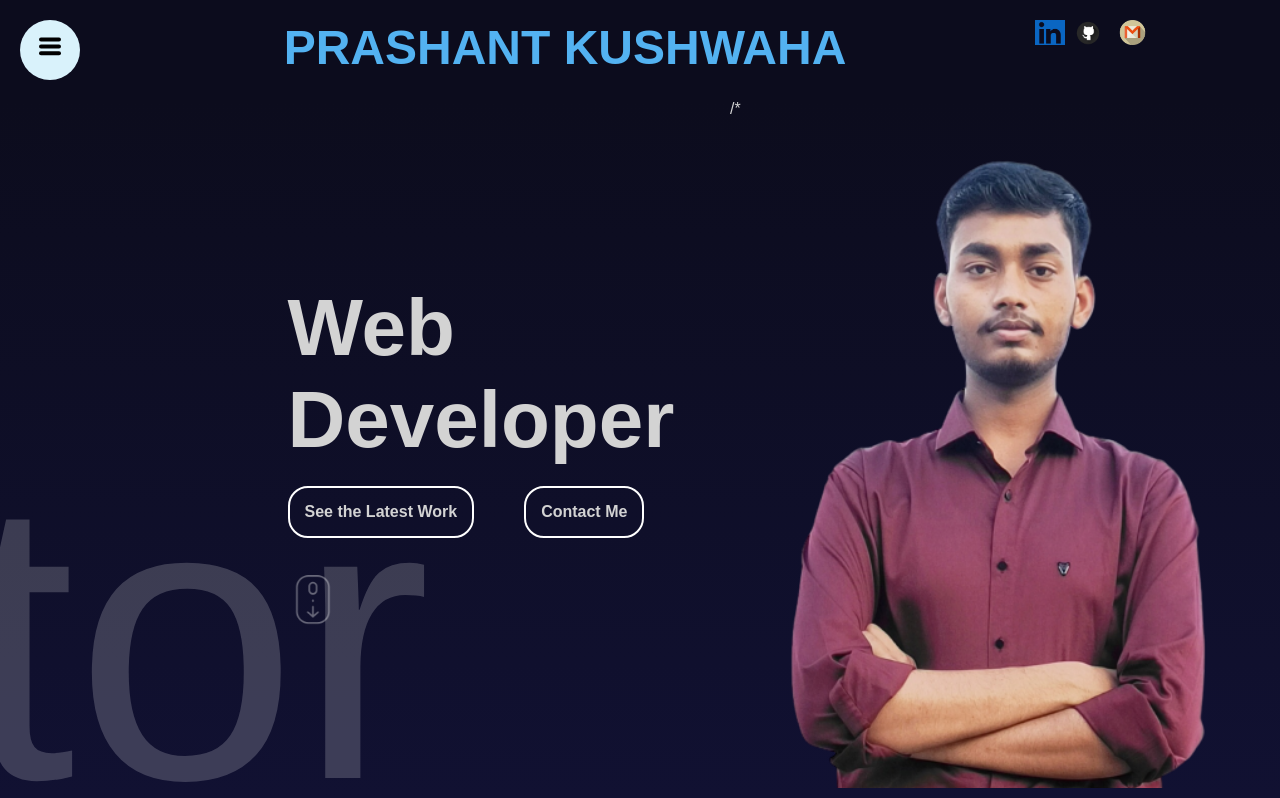
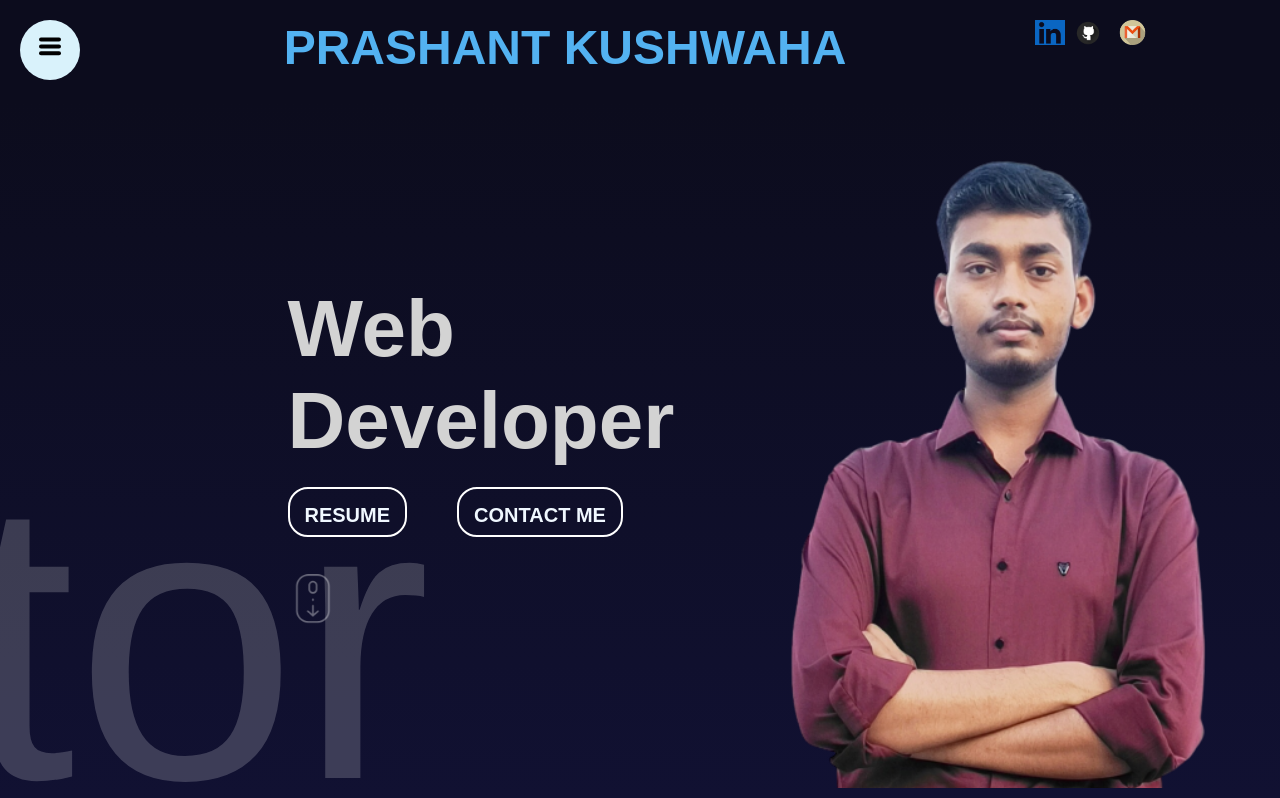
Before and after one commit to kushwahaPrashant24/Portfolio-, a React (Create React App) app: page / in a window 1280 px wide. Shown: the top 798 px of the page. Built offline with nearby package versions, Linux system fonts and the light colour scheme.

Commit message:
debug the code

```diff
--- a/src/Homepage/Content/Content.css
+++ b/src/Homepage/Content/Content.css
@@ -36,8 +36,11 @@
     border: 2px solid white;
     border-radius: 20px;
     padding: 15px;
+    display: flex;
     cursor: pointer;
     font-weight: 700;
+    height: 50px;
+    cursor: pointer;
 }
 
 #Scrolling{
@@ -68,6 +71,10 @@
     text-overflow: hidden;
 }
 
+#buttomsa{
+    color: aliceblue;
+    font-size: 20px;
+}
 
 
 
--- a/src/Homepage/Content/Content.jsx
+++ b/src/Homepage/Content/Content.jsx
@@ -28,11 +28,11 @@ function Content (){
     <div className="Wrapper">
      <Textarea />
      </div>
-     /*<motion.div className="slidingtext" variants={sliderVariants} animate="animate" initial="initial">
+     <motion.div className="slidingtext" variants={sliderVariants} animate="animate" initial="initial">
      innovator
      </motion.div>
 
-       <div id="Images"><img src={Image}  /></div>
+       <div id="Images"><img src={Image} /></div>
 
     </div>
 }
--- a/src/Homepage/Content/textarea.jsx
+++ b/src/Homepage/Content/textarea.jsx
@@ -41,8 +41,8 @@ function textarea() {
 
 
     <motion.div id="text-info" variants={textVariants}>
-    <motion.div className="buttoms" variants={textVariants}>See the Latest Work</motion.div>
-    <motion.div className="buttoms" variants={textVariants}>Contact Me</motion.div>
+    <motion.div className="buttoms" variants={textVariants}><a id="buttomsa" href="https://drive.google.com/file/d/1l17eL6pud7qjakID6pyaGrR21DDdB8yD/view?usp=sharing" target="main">RESUME</a> </motion.div>
+    <motion.div className="buttoms" variants={textVariants}><a id="buttomsa" >CONTACT ME</a></motion.div>
     </motion.div>
 
    <motion.img id="Scrolling" src={ScrollImg} variants={textVariants}
```
